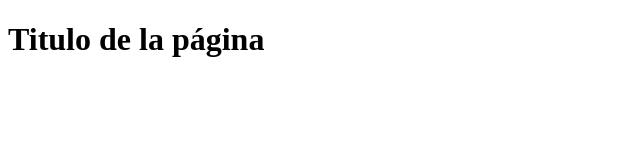
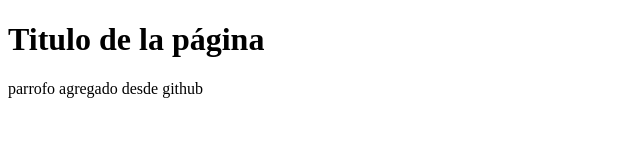
Before and after one commit to CodeM4triX/Proyecto-web-empresa-C, a plain HTML site: page index.html in a window 1280 px wide. Shown: the whole page, without its empty margins (0-640 px from the left). Drawn offline with Linux system fonts and the light colour scheme.

Commit message:
Update index.html

```diff
--- a/index.html
+++ b/index.html
@@ -7,5 +7,6 @@
 </head>
 <body>
     <h1>Titulo de la página</h1>
+    <p>parrofo agregado desde github</p>
 </body>
 </html>
```
